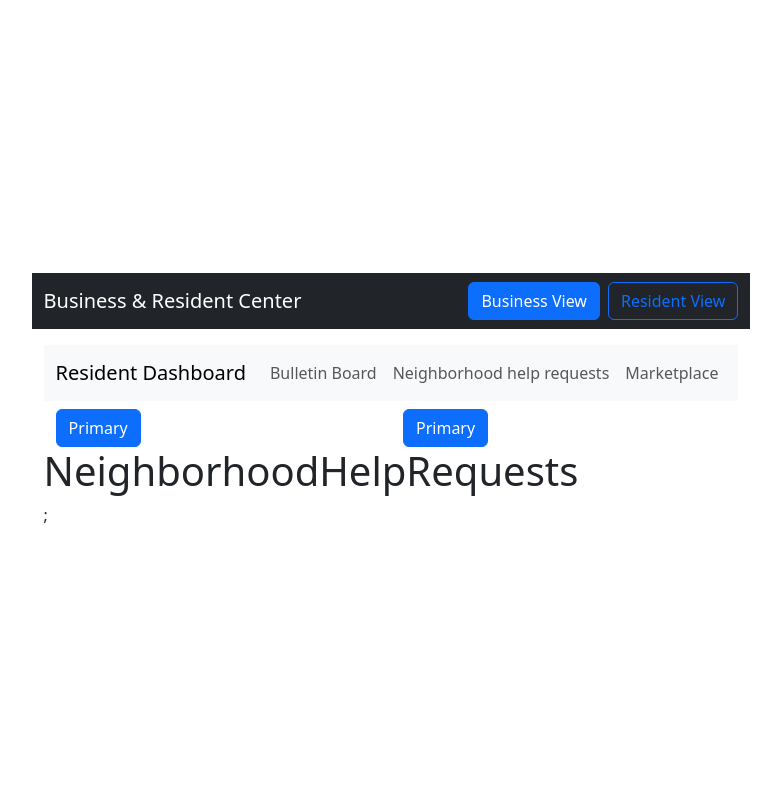
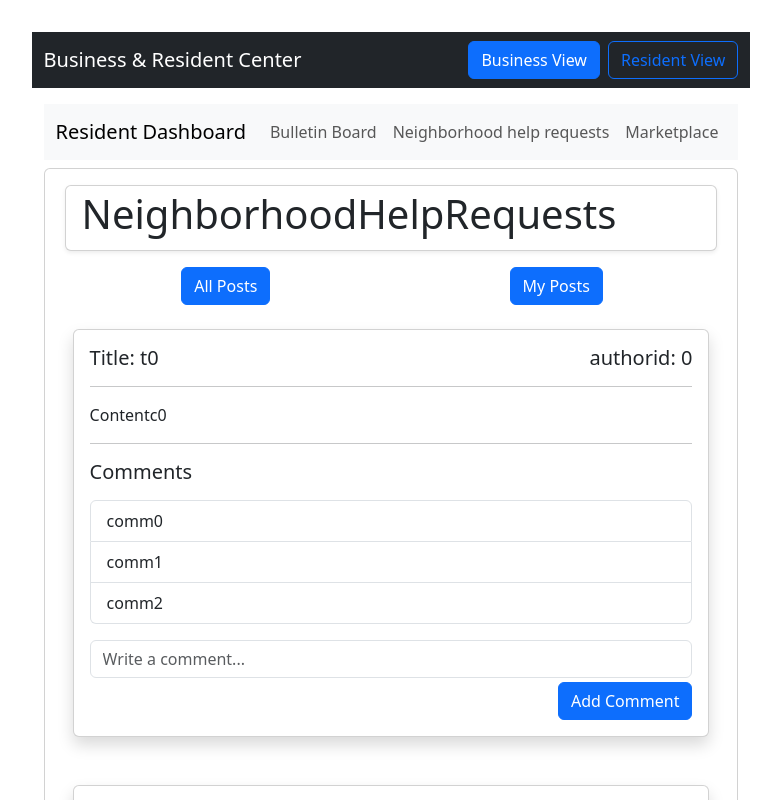
Before and after one commit to tanyatruong/COMP308GroupProject, a React (Vite) app in the folder client/business-app/: page /resident/neighborhoodhelprequests in a window 1280 px wide. Shown: the top 800 px of the page, without its empty margins (249-1030 px from the left). Built offline with nearby package versions, Linux system fonts and the light colour scheme.

Commit message:
frontend of neighborhoodHelpRequest in progress

```diff
--- a/client/business-app/src/components/residentCommunity/NeighborhoodHelpRequests/NeighborhoodHelpRequests.jsx
+++ b/client/business-app/src/components/residentCommunity/NeighborhoodHelpRequests/NeighborhoodHelpRequests.jsx
@@ -1,23 +1,147 @@
 import React, { useState, useEffect } from "react";
 import ResidentNavBar from "../commonComponents/ResidentNavBar/ResidentNavBar";
 import { Container, Row, Col } from "react-bootstrap";
-import Button from "react-bootstrap/Button";
+import { Card, Form, Button, ListGroup } from "react-bootstrap";
+
+// import queries
+import { GET_HELP_REQUEST_POSTS } from "../../../graphql/NeighborhoodHelpRequests/NeighborhoodHelpRequests.post.queries.js";
+import {} from "../../../graphql/NeighborhoodHelpRequests/NeighborhoodHelpRequests.comment.queries.js";
+// import mutations
+import {} from "../../../graphql/NeighborhoodHelpRequests/NeighborhoodHelpRequests.post.mutations.js";
+import {} from "../../../graphql/NeighborhoodHelpRequests/NeighborhoodHelpRequests.comment.mutations.js";
+import { useQuery } from "@apollo/client";
+
+const postFilterEnum = {
+  AllPosts: "AllPosts",
+  MyPosts: "MyPosts",
+};
 
 const NeighborhoodHelpRequests = () => {
+  const [postFilter, setPostFilter] = useState(postFilterEnum.AllPosts);
+  const [neighborhoodHelpRequestsPosts, setNeighborhoodHelpRequestsPosts] =
+    useState(undefined);
+
+  const dummy_data_AllHelpRequestPosts = [
+    {
+      authorid: "0",
+      title: "t0",
+      content: "c0",
+      comments: ["comm0", "comm1", "comm2"],
+    },
+    {
+      authorid: "1",
+      title: "t1",
+      content: "c1",
+      comments: ["comm0", "comm1", "comm2"],
+    },
+    {
+      authorid: "2",
+      title: "t2",
+      content: "c2",
+      comments: ["comm0", "comm1", "comm2"],
+    },
+  ];
+
+  // const { data: data_AllHelpRequestPosts } = useQuery(GET_HELP_REQUEST_POSTS);
+
+  const handleAllPostsFilterClick = () => {
+    setPostFilter(postFilterEnum.AllPosts);
+    console.log("postFilter set to: AllPosts");
+    // console.log("postFilter set to: " + postFilter);
+  };
+  const handleMyPostsFilterClick = () => {
+    setPostFilter(postFilterEnum.MyPosts);
+    console.log("postFilter set to: MyPosts");
+    // console.log("postFilter set to: " + postFilter);
+  };
   return (
     <>
       <ResidentNavBar />
+      <Card className="p-3">
+        <Card className="px-3 py-1 mx-1 mb-3 shadow-sm">
+          <h1>NeighborhoodHelpRequests</h1>
+        </Card>
         <Container id="filterBarContainer">
           <Row>
-          <Col id="filterButtonAllPosts">
-            <Button variant="primary">Primary</Button>
+            <Col
+              id="filterButtonAllPosts"
+              className="d-flex justify-content-center"
+            >
+              <Button variant="primary" onClick={handleAllPostsFilterClick}>
+                All Posts
+              </Button>
             </Col>
-          <Col id="filterButtonMyPosts">
-            <Button variant="primary">Primary</Button>
+            <Col
+              id="filterButtonMyPosts"
+              className="d-flex justify-content-center"
+            >
+              <Button variant="primary" onClick={handleMyPostsFilterClick}>
+                My Posts
+              </Button>
             </Col>
           </Row>
         </Container>
-      <h1>NeighborhoodHelpRequests</h1>;
+        <Container id="postsList">
+          {dummy_data_AllHelpRequestPosts?.length > 0 ? (
+            dummy_data_AllHelpRequestPosts.map((post, index) => {
+              return (
+                <Row>
+                  <Col>
+                    {/* <Card style={{ width: "18rem" }}>
+                  <Card.Body>
+                  <Card.Title>Post Title</Card.Title>
+                  <Card.Text>Post Content</Card.Text>
+                  <Button variant="primary">View Individual Post</Button>
+                  </Card.Body>
+                  </Card> */}
+                    <Card className="my-4 shadow">
+                      <Card.Body>
+                        <Card.Title className="d-flex justify-content-between">
+                          <div>Title: {post.title}</div>
+                          <div>authorid: {post.authorid}</div>
+                        </Card.Title>
+                        <hr />
+                        <Card.Text>Content{post.content}</Card.Text>
+
+                        <hr />
+
+                        <h5>Comments</h5>
+
+                        <ListGroup className="mt-3">
+                          {post.comments.map((comment, index) => (
+                            <ListGroup.Item key={index}>
+                              {comment}
+                            </ListGroup.Item>
+                          ))}
+                        </ListGroup>
+                        <Form
+                        // onSubmit={handleCommentSubmit}
+                        >
+                          <Form.Group className="mt-3 mb-1">
+                            <Form.Control
+                              type="text"
+                              placeholder="Write a comment..."
+                              // value={commentInput}
+                              // onChange={(e) => setCommentInput(e.target.value)}
+                            />
+                          </Form.Group>
+                          <div className="d-flex justify-content-end">
+                            <Button variant="primary" type="submit">
+                              Add Comment
+                            </Button>
+                          </div>
+                        </Form>
+                      </Card.Body>
+                    </Card>
+                  </Col>
+                </Row>
+              );
+            })
+          ) : (
+            <p>Is NOT greater than 0</p>
+          )}
+        </Container>
+      </Card>
     </>
   );
 };
--- /dev/null
+++ b/client/business-app/src/graphql/NeighborhoodHelpRequests/NeighborhoodHelpRequests.comment.mutations.js
@@ -0,0 +1,26 @@
+import { gql } from "@apollo/client";
+
+export const CREATE_AND_ADD_HELP_REQUEST_COMMENT_TO_HELP_REQUEST_POST = gql`
+  mutation createAndAddHelpRequestCommentToHelpRequestPost(
+    $input: CreateHelpRequestCommentInput!
+  ) {
+    createAndAddHelpRequestCommentToHelpRequestPost(input: $input) {
+      id
+      authorid
+      postid
+      text
+      createdAt
+    }
+  }
+`;
+
+export const DELETE_HELP_REQUEST_COMMENT = gql`
+  mutation deleteHelpRequestComment($deleteHelpRequestCommentId: ID!) {
+    deleteHelpRequestComment(id: $deleteHelpRequestCommentId) {
+      message
+      success
+      error
+      deleteObjectId
+    }
+  }
+`;
--- /dev/null
+++ b/client/business-app/src/graphql/NeighborhoodHelpRequests/NeighborhoodHelpRequests.comment.queries.js
@@ -0,0 +1,25 @@
+import { gql } from "@apollo/client";
+
+export const GET_HELP_REQUEST_COMMENT = gql`
+  query Query($getHelpRequestCommentId: ID!) {
+    getHelpRequestComment(id: $getHelpRequestCommentId) {
+      id
+      authorid
+      postid
+      text
+      createdAt
+    }
+  }
+`;
+
+export const GET_HELP_REQUEST_COMMENTS_OF_SPECIFIC_HELP_REQUEST_POST = gql`
+  query getHelpRequestCommentsOfHelpRequestPost($postid: ID!) {
+    getHelpRequestCommentsOfHelpRequestPost(postid: $postid) {
+      id
+      authorid
+      postid
+      text
+      createdAt
+    }
+  }
+`;
--- /dev/null
+++ b/client/business-app/src/graphql/NeighborhoodHelpRequests/NeighborhoodHelpRequests.post.mutations.js
@@ -0,0 +1,40 @@
+import { gql } from "@apollo/client";
+
+export const CREATE_HELP_REQUEST_POST = gql`
+  mutation createHelpRequestPost($input: CreateHelpRequestPostInput!) {
+    createHelpRequestPost(input: $input) {
+      id
+      authorid
+      title
+      content
+      createdAt
+      updatedAt
+    }
+  }
+`;
+
+export const UPDATE_HELP_REQUEST_POST = gql`
+  mutation updateHelpRequestPost(
+    $updateHelpRequestPostId: ID!
+    $input: UpdateHelpRequestPostInput!
+  ) {
+    updateHelpRequestPost(id: $updateHelpRequestPostId, input: $input) {
+      id
+      authorid
+      title
+      content
+      createdAt
+      updatedAt
+    }
+  }
+`;
+export const DELETE_HELP_REQUEST_POST = gql`
+  mutation DeleteHelpRequestPost($deleteHelpRequestPostId: ID!) {
+    deleteHelpRequestPost(id: $deleteHelpRequestPostId) {
+      message
+      success
+      error
+      deleteObjectId
+    }
+  }
+`;
--- /dev/null
+++ b/client/business-app/src/graphql/NeighborhoodHelpRequests/NeighborhoodHelpRequests.post.queries.js
@@ -0,0 +1,41 @@
+import { gql } from "@apollo/client";
+
+export const GET_HELP_REQUEST_POSTS = gql`
+  query getHelpRequestPosts {
+    getHelpRequestPosts {
+      id
+      authorid
+      title
+      content
+      comments {
+        id
+        text
+        authorid
+        postId
+        createdAt
+      }
+      createdAt
+      updatedAt
+    }
+  }
+`;
+
+export const GET_HELP_REQUEST_POST = gql`
+  query getHelpRequestPost($getHelpRequestPostId: ID!) {
+    getHelpRequestPost(id: $getHelpRequestPostId) {
+      id
+      authorid
+      title
+      content
+      comments {
+        id
+        text
+        authorid
+        postId
+        createdAt
+      }
+      createdAt
+      updatedAt
+    }
+  }
+`;
```
Also changed, not shown: client/business-app/src/components/residentCommunity/NeighborhoodHelpRequests/NeightborHoodHelpRequestPost.jsx (added, +51 -0 lines), 1 other file (tests, documents, lock files or other folders). Lines whose indentation alone changed are shown as unchanged.
